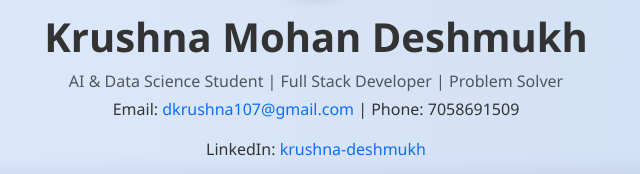
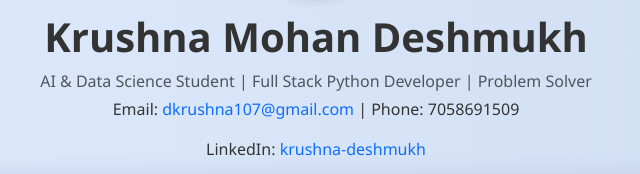
Before and after one commit to Krushna2379/portfolio, a plain HTML site: page index.html in a window 1280 px wide. Shown: the part 201-375 px from the top of the page, 324-964 px from the left. Drawn offline with nearby package versions, Linux system fonts and the light colour scheme.

Commit message:
Update index.html

```diff
--- a/index.html
+++ b/index.html
@@ -70,7 +70,7 @@
     <div class="text-center">
       <div class="profile-img mx-auto"></div>
       <h1 class="fw-bold">Krushna Mohan Deshmukh</h1>
-      <p class="text-muted mb-1">AI & Data Science Student | Full Stack Developer | Problem Solver</p>
+      <p class="text-muted mb-1">AI & Data Science Student | Full Stack Python Developer | Problem Solver</p>
       <p>Email: <a href="mailto:dkrushna107@gmail.com">dkrushna107@gmail.com</a> | Phone: 7058691509</p>
       <p>LinkedIn: <a href="https://www.linkedin.com/in/krushna-deshmukh-57930b2ba" target="_blank">krushna-deshmukh</a></p>
     </div>
```
